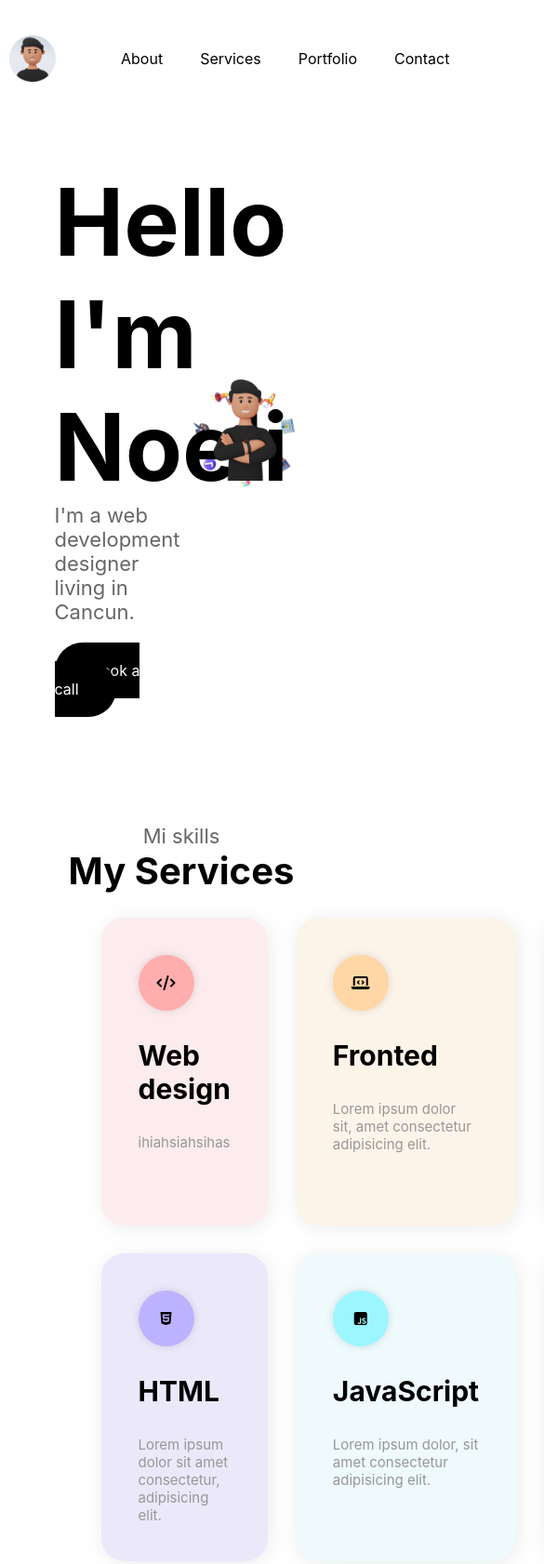
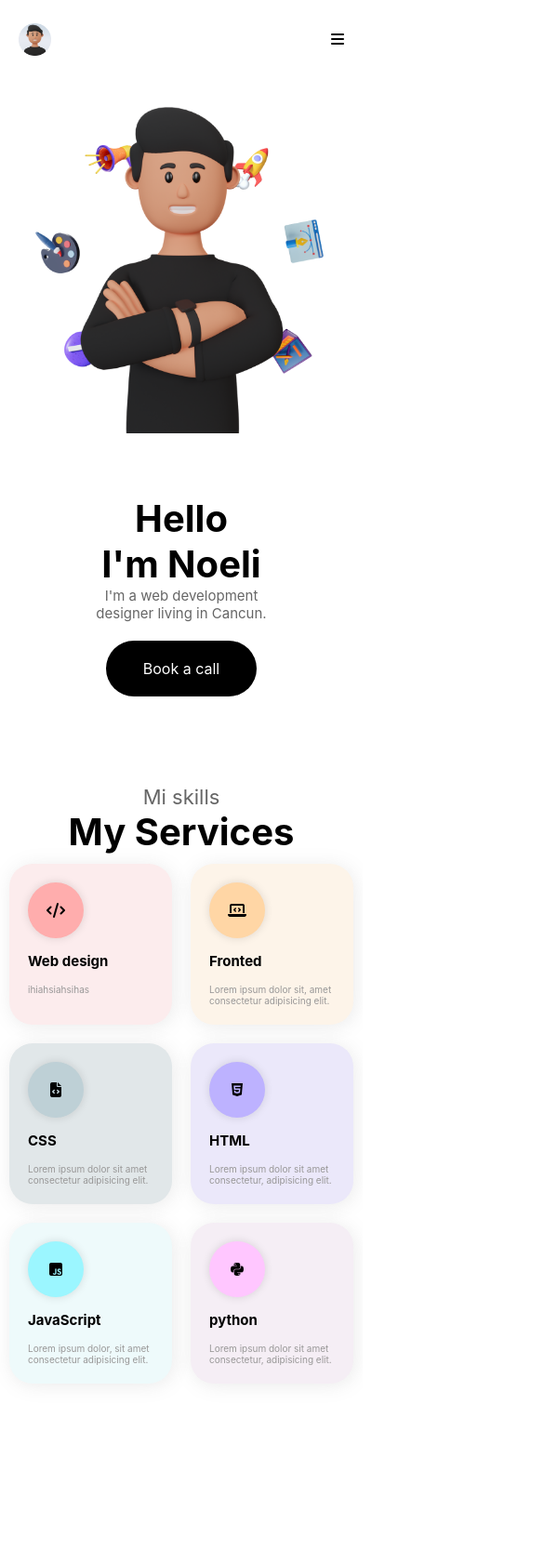
Before and after one commit to noermorales98/portfolio, a plain HTML site: page index.html in a window 390 px wide. Shown: the top 1682 px of the page at 93% size, 585 px wide, since content can reach past the window. Drawn offline with Linux system fonts and the light colour scheme.

Commit message:
CSS mobile

```diff
--- a/css/header.css
+++ b/css/header.css
@@ -3,11 +3,6 @@
     src: url("fonts/OpenSauceSans-Regular.ttf");
 }
 
-body {
-    font-family: -apple-system, BlinkMacSystemFont, sans-serif;
-    margin: 0;
-    padding: 0;
-}
 
 nav {
     display: inline-flex;
@@ -37,7 +32,7 @@ header {
     font-family: LogoFont;
 }
 
-.logo a{
+.logo a {
     color: black;
     text-decoration: none;
     display: inline-flex;
@@ -46,12 +41,12 @@ header {
     font-size: 25px;
 }
 
-.logo img{
+.logo img {
     width: 50px;
     padding: 10px;
 }
 
-.menu{
+.menu {
     float: right;
     height: 100%;
     display: inline-flex;
@@ -62,16 +57,45 @@ header {
     align-items: center;
 }
 
-.menu li{
+.menu li {
     padding: 20px;
     list-style-type: none;
 }
 
-.menu li a{
+.menu li a {
     text-decoration: none;
     color: black;
 }
 
-.menu li a:hover{
+.menu li a:hover {
     color: #5271ff;
 }
+
+.menu-bar-li {
+    display: none;
+}
+
+
+@media screen and (max-width:799px) {
+
+    .logo img {
+        width: 35px;
+        padding: 20px;
+    }
+
+    header {
+        height: 10vh !important;
+    }
+
+    nav {
+        justify-content: space-between;
+    }
+
+    .list {
+        display: none;
+    }
+
+    .menu-bar-li {
+        display: block;
+    }
+}
--- a/css/home.css
+++ b/css/home.css
@@ -1,9 +1,10 @@
-.flex{
+.flex {
     display: flex;
 }
 
+/*seccion1*/
 
-.seccion1{
+.seccion1 {
     height: 80vh;
     width: 100%;
     max-width: 70%;
@@ -12,63 +13,112 @@
     align-items: center;
 }
 
-.left{
+.left {
     width: 50%;
-    margin: auto    ;
+    margin: auto;
 }
 
 
 
-.right{
+.right {
     width: 50%;
     margin: auto;
 }
 
-.avatar{
+.avatar {
     height: 80%;
     display: inline-grid;
     justify-items: center;
     position: relative;
 }
 
-.avatar img{
+.avatar img {
     width: 80%;
 }
 
-.avatar-objects{
+.avatar-objects {
     position: absolute;
     z-index: -1;
-    width: 90%!important;
+    width: 90% !important;
     animation: turn1 10s linear infinite;
 }
 
-@keyframes turn1{
-    to{
+@keyframes turn1 {
+    to {
         transform: rotate(1turn);
     }
 }
 
-.info{
+/*seccion1 mobile*/
+@media screen and (max-width:799px) {
+    .seccion1 {
+        height: 80vh;
+        width: 100%;
+        max-width: 100%;
+        margin: auto;
+        display: inline-flex;
+        align-items: center;
+        flex-direction: column-reverse;
+        justify-content: flex-end;
+    }
+
+    .seccion1 .left {
+        width: 50%;
+        margin: auto;
+        text-align: center;
+    }
+
+    .seccion1 .right {
+        width: 90% !important;
+        overflow: hidden;
+    }
+
+    h1 {
+        font-size: 40px !important;
+    }
+
+    .seccion1 p {
+        font-size: 15px !important;
+    }
+
+    .avatar {
+        height: 100% !important;
+    }
+
+    .avatar img {
+        width: 100% !important;
+    }
+}
+
+/*seccion2*/
+
+.seccion2 {
+    width: 70%;
+    height: 100vh;
+    margin: auto;
+}
+
+.info {
     width: 100%;
     align-items: center;
     text-align: center;
 }
 
-.skills{
+.skills {
     width: 100%;
     margin-left: auto;
     margin-right: auto;
 }
 
 
-.skills ul{
+.skills ul {
     display: grid;
     grid-template-columns: repeat(3, 1fr);
     grid-gap: 10px;
     grid-auto-rows: minmax(100px, auto);
 }
 
-.skills li{
+.skills li {
     background-color: aliceblue;
     padding: 40px 40px;
     margin: 10px;
@@ -77,7 +127,7 @@
     box-shadow: 2px 2px 20px #84848429;
 }
 
-.icon{
+.icon {
     padding: 20px;
     border-radius: 50%;
     width: 20px;
@@ -87,15 +137,93 @@
     box-shadow: 0px 0px 8px 1px #0000001a;
 }
 
-li p{
-    color: #989797;
-    font-size: 15px;
+@media screen and (max-width:799px) {
+    .seccion2 {
+        width: 100%;
+        height: 100vh;
+        margin: auto;
+    }
+
+    .skills ul {
+        display: grid;
+        margin: 0;
+        padding: 0;
+        grid-gap: 0px;
+        grid-template-columns: repeat(2, 1fr);
+        grid-auto-rows: minmax(100px, auto);
+    }
+
+    .skills li {
+        padding: 20px;
+        margin: 10px;
+        border-radius: 25px;
+        list-style-type: none;
+        box-shadow: 2px 2px 20px #84848429;
+    }
+
+    li p {
+        font-size: 10px !important;
+    }
+
+    li h3 {
+        font-size: 15px;
+    }
 }
 
-/*seccion 2*/
 
-.seccion2{
-    width: 70%;
-    height: 100vh;
+/*seccion 3*/
+.seccion3 {
+    width: 90%;
     margin: auto;
+    height: 80vh;
 }
+
+.seccion3 img {
+    width: 400px;
+}
+
+.seccion3 .left {
+    text-align: center;
+    padding: 80px;
+}
+
+.seccion3 .right {
+    padding: 80px;
+}
+
+@media screen and (max-width:799px) {
+
+
+    .seccion3 {
+        flex-direction: column;
+        height: 100%;
+        align-items: center !important;
+    }
+
+    .seccion3 .left {
+        width: 100%;
+        margin: 0;
+        text-align: center;
+        padding: 40px 10px;
+    }
+
+    .seccion3 img {
+        width: 300px;
+    }
+
+    .seccion3 .right {
+        padding: 0px 20px 50px;
+        width: 90%;
+        margin: auto;
+        text-align: center;
+    }
+
+    .seccion3 p{
+        font-size: 15px;
+        color: #000;
+    }
+
+    .seccion3 h1 {
+        margin-bottom: 20px;
+    }
+}
--- a/css/styles.css
+++ b/css/styles.css
@@ -1,3 +1,9 @@
+body {
+    font-family: -apple-system, BlinkMacSystemFont, sans-serif;
+    margin: 0;
+    padding: 0;
+}
+
 h1{
     font-size: 100px;
     margin: 0;
@@ -12,8 +18,14 @@ h3{
     font-size: 30px;
 }
 
+li p{
+    color: #989797;
+    font-size: 15px;
+}
+
 .container{
     margin: auto;
+    width: 100%;
 }
 
 p{
@@ -29,23 +41,3 @@ p{
     padding: 20px 40px;
     border-radius: 50px;
 }
-
-/*seccion 3*/
-.seccion3{
-    width: 90%;
-    margin: auto;
-    height: 80vh;
-}
-
-.seccion3 img{
-    width: 400px;
-}
-
-.seccion3 .left{
-    text-align: center;
-    padding: 80px;
-}
-
-.seccion3 .right{
-    padding: 80px;
-}
--- a/index.html
+++ b/index.html
@@ -24,17 +24,22 @@
             </div>
             <div class="menu">
                 <ul>
-                    <li>
+                    <li class="list">
                         <a href="">About</a>
                     </li>
-                    <li>
+                    <li class="list">
                         <a href="#services">Services</a>
                     </li>
-                    <li>
+                    <li class="list">
                         <a href="">Portfolio</a>
                     </li>
-                    <li>
+                    <li class="list">
                         <a href="">Contact</a>
+                    </li>
+                    <li class="menu-bar-li">
+                        <a href="javascript:void(0);" class="menu-bar" onclick="myFunction()">
+                            <i class="fa-solid fa-bars"></i>
+                        </a>
                     </li>
                 </ul>
             </div>
```
